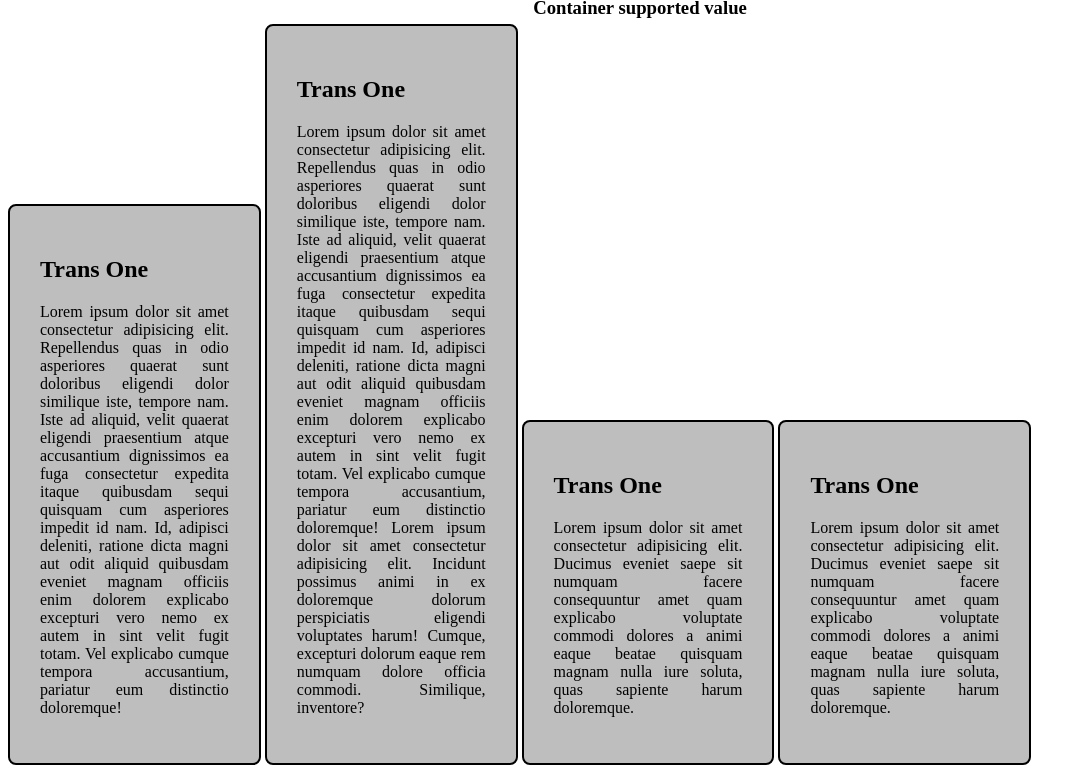
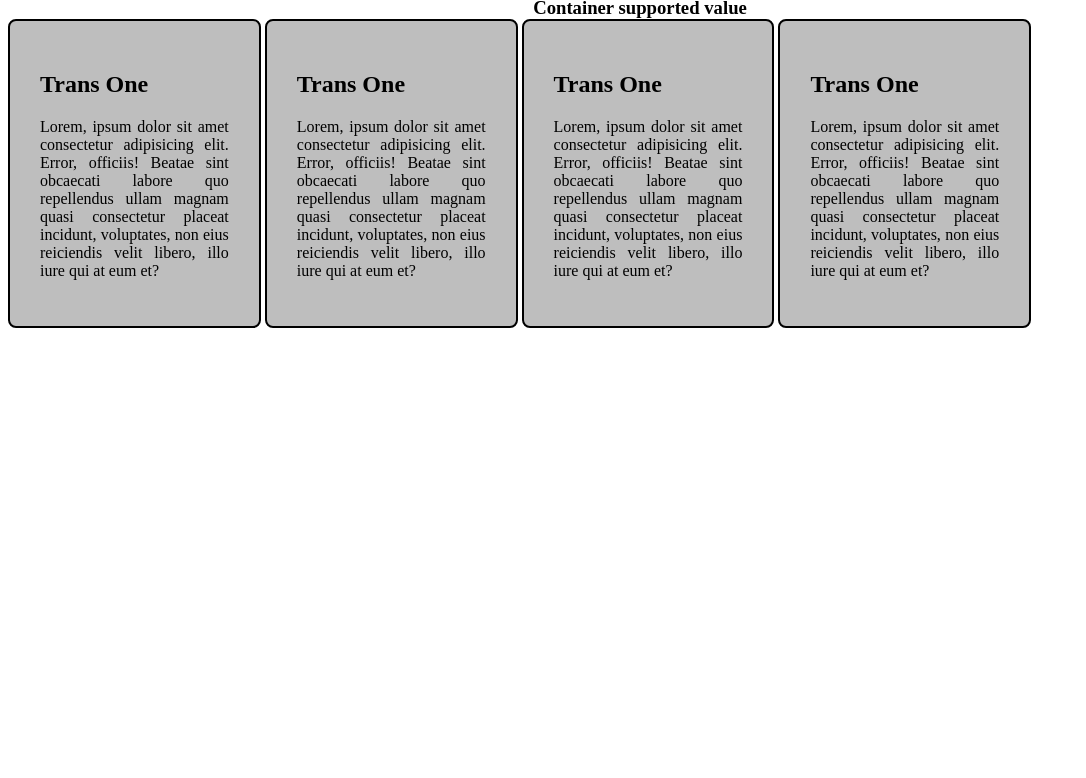
Before and after one commit to sumanpaikcs/Web-Dev-and-Tute, a plain HTML site: page HTML_Final/suman17.html in a window 1280 px wide. Shown: the part 86-864 px from the top of the page, without its empty margins (0-1086 px from the left). After the commit the page ends 800 px from the top, so only its background shows below. Drawn offline with Linux system fonts and the light colour scheme.

Commit message:
new file added

```diff
--- a/HTML_Final/suman17.html
+++ b/HTML_Final/suman17.html
@@ -30,7 +30,7 @@
             border: 2px solid black;
             background-color: rgb(190, 190, 190);
             padding: 30px;
-            margin: 5px auto;
+            /* margin: 5px auto; */
             border-radius: 8px;
             text-align: justify;
             /* display: block; */
@@ -50,23 +50,20 @@
     </header>
     <div class="container1">
         <h2>Trans One</h2>
-        <p class="cont1">Lorem ipsum dolor sit amet consectetur adipisicing elit. Repellendus quas in odio asperiores quaerat sunt doloribus eligendi dolor similique iste, tempore nam. Iste ad aliquid, velit quaerat eligendi praesentium atque accusantium dignissimos ea fuga consectetur expedita itaque quibusdam sequi quisquam cum asperiores impedit id nam. Id, adipisci deleniti, ratione dicta magni aut odit aliquid quibusdam eveniet magnam officiis enim dolorem explicabo excepturi vero nemo ex autem in sint velit fugit totam. Vel explicabo cumque tempora accusantium, pariatur eum distinctio doloremque!
+        <p>Lorem, ipsum dolor sit amet consectetur adipisicing elit. Error, officiis! Beatae sint obcaecati labore quo repellendus ullam magnam quasi consectetur placeat incidunt, voluptates, non eius reiciendis velit libero, illo iure qui at eum et?</p>
+    </div>
+    <div class="container1">
+        <h2>Trans One</h2>
+        <p>Lorem, ipsum dolor sit amet consectetur adipisicing elit. Error, officiis! Beatae sint obcaecati labore quo repellendus ullam magnam quasi consectetur placeat incidunt, voluptates, non eius reiciendis velit libero, illo iure qui at eum et?</p>
         </p>
     </div>
     <div class="container1">
         <h2>Trans One</h2>
-        <p class="cont1">Lorem ipsum dolor sit amet consectetur adipisicing elit. Repellendus quas in odio asperiores quaerat sunt doloribus eligendi dolor similique iste, tempore nam. Iste ad aliquid, velit quaerat eligendi praesentium atque accusantium dignissimos ea fuga consectetur expedita itaque quibusdam sequi quisquam cum asperiores impedit id nam. Id, adipisci deleniti, ratione dicta magni aut odit aliquid quibusdam eveniet magnam officiis enim dolorem explicabo excepturi vero nemo ex autem in sint velit fugit totam. Vel explicabo cumque tempora accusantium, pariatur eum distinctio doloremque! Lorem ipsum dolor sit amet consectetur adipisicing elit. Incidunt possimus animi in ex doloremque dolorum perspiciatis eligendi voluptates harum! Cumque, excepturi dolorum eaque rem numquam dolore officia commodi. Similique, inventore?
-        </p>
+        <p>Lorem, ipsum dolor sit amet consectetur adipisicing elit. Error, officiis! Beatae sint obcaecati labore quo repellendus ullam magnam quasi consectetur placeat incidunt, voluptates, non eius reiciendis velit libero, illo iure qui at eum et?</p>
     </div>
     <div class="container1">
         <h2>Trans One</h2>
-        <p class="cont1">Lorem ipsum dolor sit amet consectetur adipisicing elit. Ducimus eveniet saepe sit numquam facere consequuntur amet quam explicabo voluptate commodi dolores a animi eaque beatae quisquam magnam nulla iure soluta, quas sapiente harum doloremque.
-        </p>
-    </div>
-    <div class="container1">
-        <h2>Trans One</h2>
-        <p class="cont1">Lorem ipsum dolor sit amet consectetur adipisicing elit. Ducimus eveniet saepe sit numquam facere consequuntur amet quam explicabo voluptate commodi dolores a animi eaque beatae quisquam magnam nulla iure soluta, quas sapiente harum doloremque.
-        </p>
+        <p>Lorem, ipsum dolor sit amet consectetur adipisicing elit. Error, officiis! Beatae sint obcaecati labore quo repellendus ullam magnam quasi consectetur placeat incidunt, voluptates, non eius reiciendis velit libero, illo iure qui at eum et?</p>
     </div>
 </body>
 </html>
```
